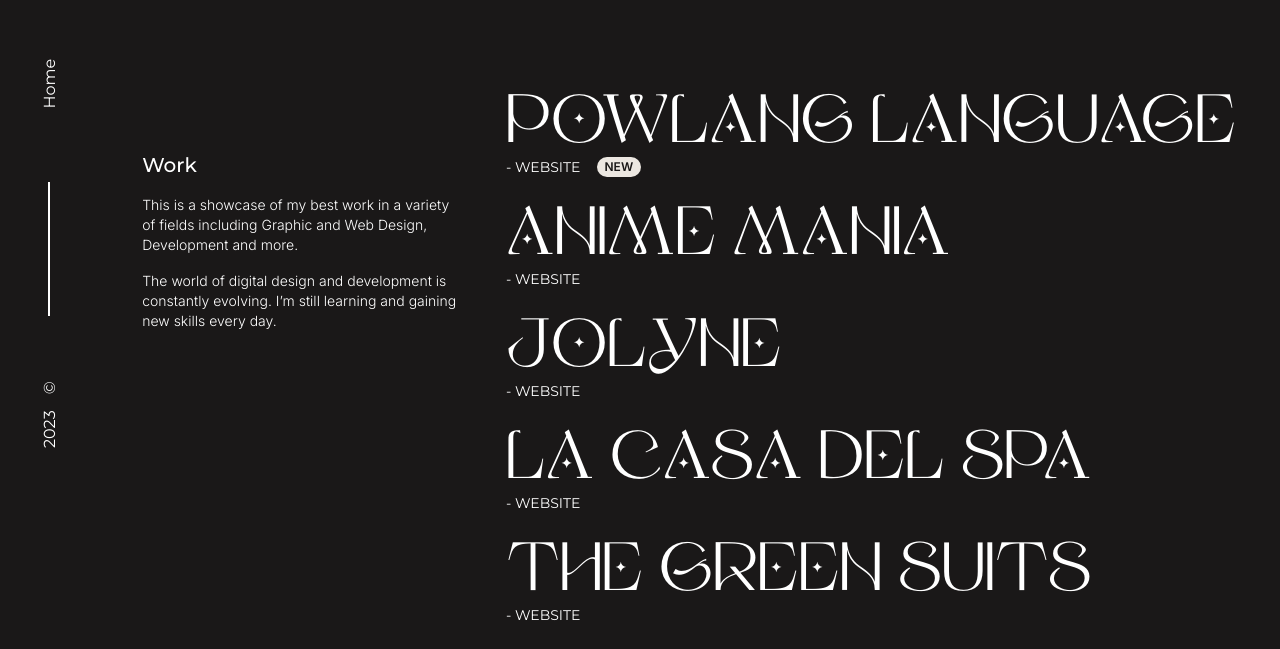
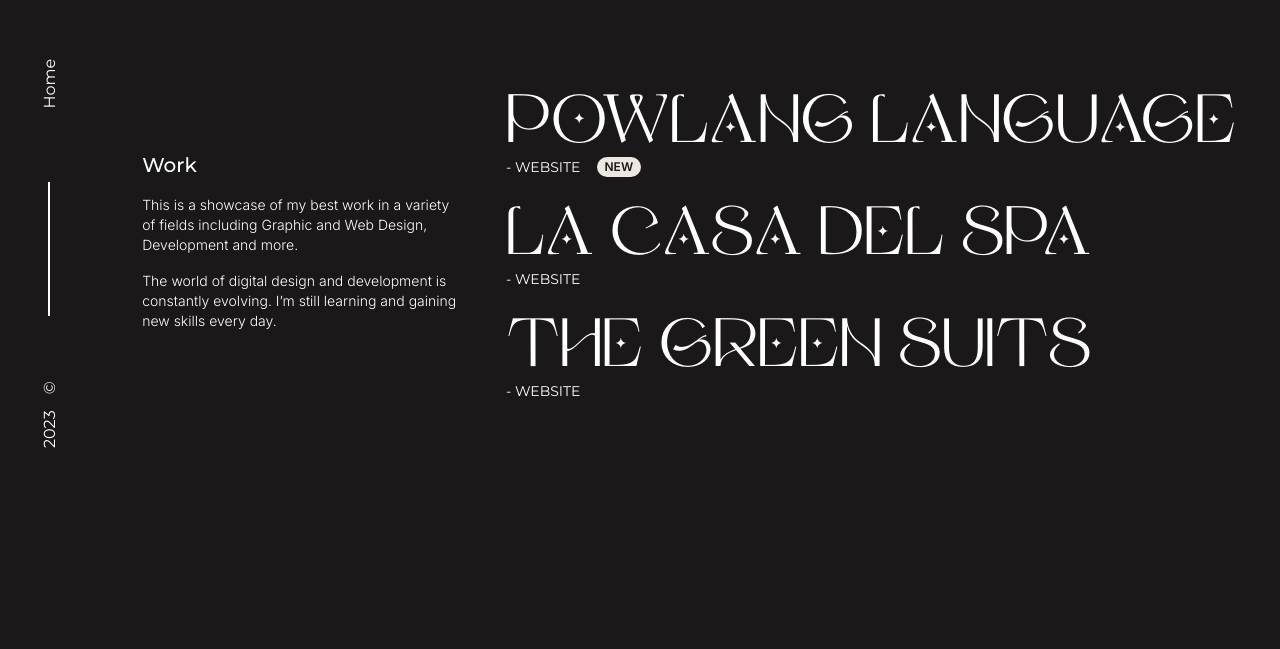
Before and after one commit to Sopow/new-portfolio, a Next.js app: page /work in a window 1280 px wide. Shown: the part 151-800 px from the top of the page. Built offline with nearby package versions, Linux system fonts and the light colour scheme.

Commit message:
Update page.tsx

```diff
--- a/src/app/work/page.tsx
+++ b/src/app/work/page.tsx
@@ -22,19 +22,7 @@ function Work() {
       url: "thegreensuits.fr",
       category: "website",
       new: false,
-    },
-    {
-      name: "Anime Mania",
-      url: "anime-mania-self.vercel.app",
-      category: "website",
-      new: false,
-    },
-    {
-      name: "Jolyne",
-      url: "www.jolyne.moe",
-      category: "website",
-      new: false,
-    },
+    }
   ];
 
   const applyBlackBackground = () => {
```
